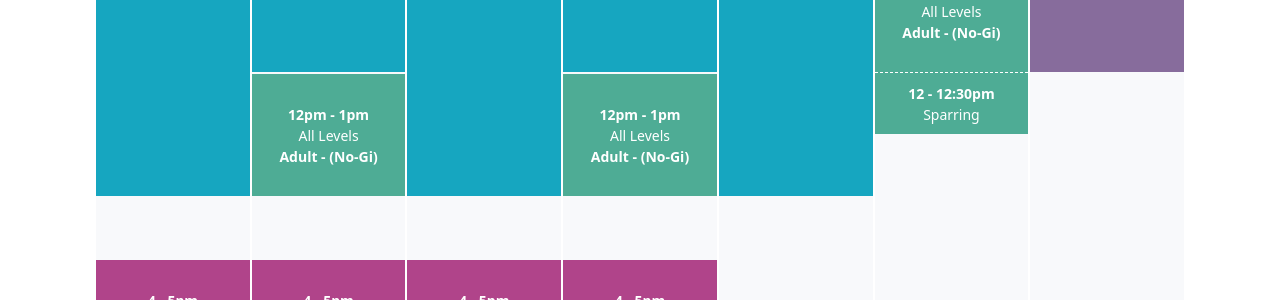
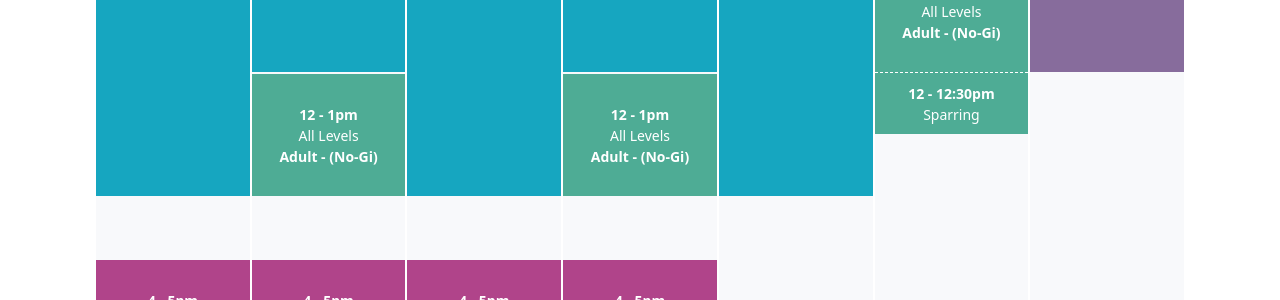
Before and after one commit to RavenGrappling/RavenGrappling.github.io, a Jekyll site: the page built from pages/schedule.html, in a window 1280 px wide and 900 px high, scrolled down 377 px. Shown: the part 155-455 px from the top of the window. Built offline with Jekyll 4.4.1, drawn with Linux system fonts in a browser that asks for light colours.

Commit message:
Update schedule.html

```diff
--- a/pages/schedule.html
+++ b/pages/schedule.html
@@ -66,7 +66,7 @@ meta_desc: Class Schedule
             <div>Private Sessions & Events</div>
           </div>
           <div class="r-calendar-day-event r-event-start-12-00 r-event-end-13-00 r-event-adult-all-levels">
-            <div class="r-calendar-day-event-time">12pm - 1pm</div>
+            <div class="r-calendar-day-event-time">12 - 1pm</div>
             <div>
               <div>All Levels</div>
               <div><strong>Adult - (No-Gi)</strong></div>
@@ -161,7 +161,7 @@ meta_desc: Class Schedule
             <div>Private Sessions & Events</div>
           </div>
           <div class="r-calendar-day-event r-event-start-12-00 r-event-end-13-00 r-event-adult-all-levels">
-            <div class="r-calendar-day-event-time">12pm - 1pm</div>
+            <div class="r-calendar-day-event-time">12 - 1pm</div>
             <div>
               <div>All Levels</div>
               <div><strong>Adult - (No-Gi)</strong></div>
```
